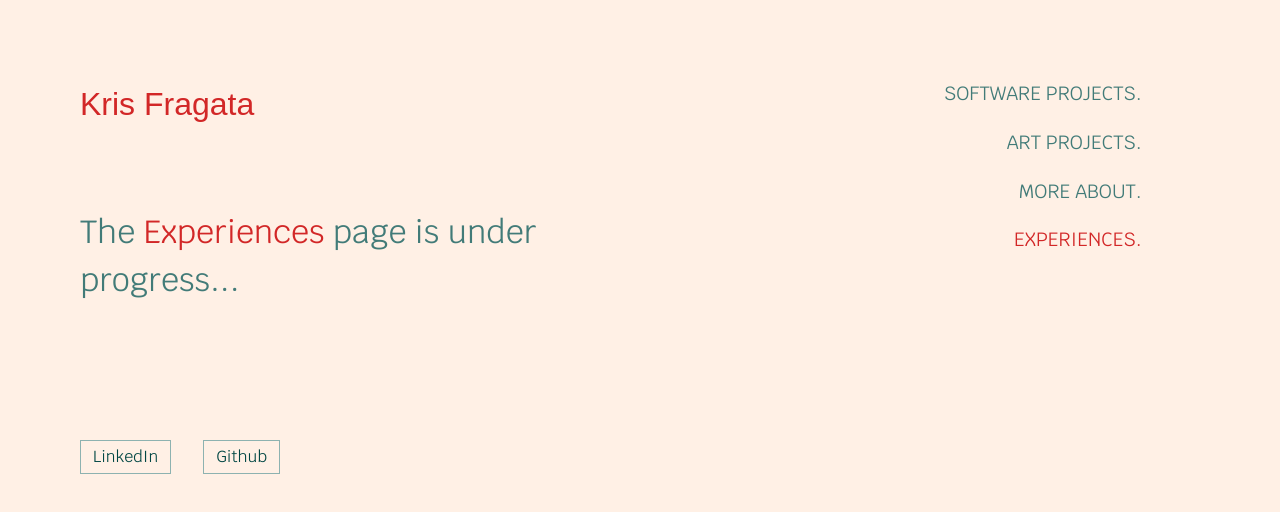
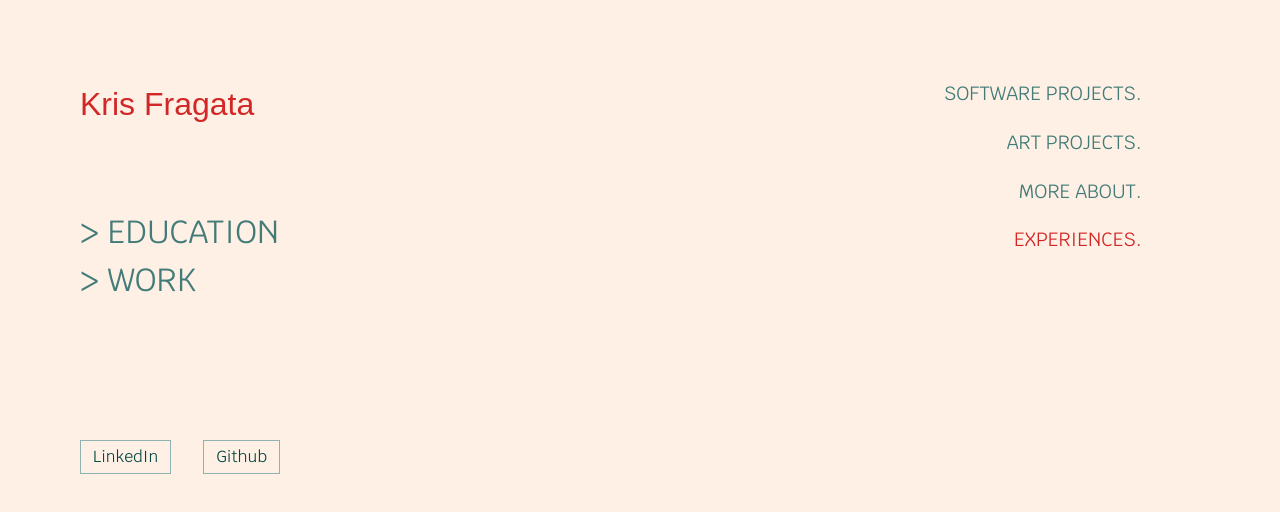
Before and after one commit to krisfragata/portfolio-2025, a Next.js app: page /experiences in a window 1280 px wide. Shown: the top 512 px of the page. Built offline with nearby package versions, Linux system fonts and the light colour scheme; a web font is replaced by a local one.

Commit message:
feat(experiences):display education and work icons this commit replaces the 'tbd' boilerplate with list icons for education and work

```diff
--- a/src/app/experiences/page.tsx
+++ b/src/app/experiences/page.tsx
@@ -3,7 +3,10 @@ import React from "react";
 const Experiences: React.FC = () => {
     return (
         <div className="left-main-text">
-            The <span className="text-primary">Experiences</span> page is under progress...
+            <ul className="edu-work-icons">
+                <li className="experiences-icon">{`> EDUCATION`}</li>
+                <li className="experiences-icon">{`> WORK`}</li>
+            </ul>
         </div>
     );
 };
```
